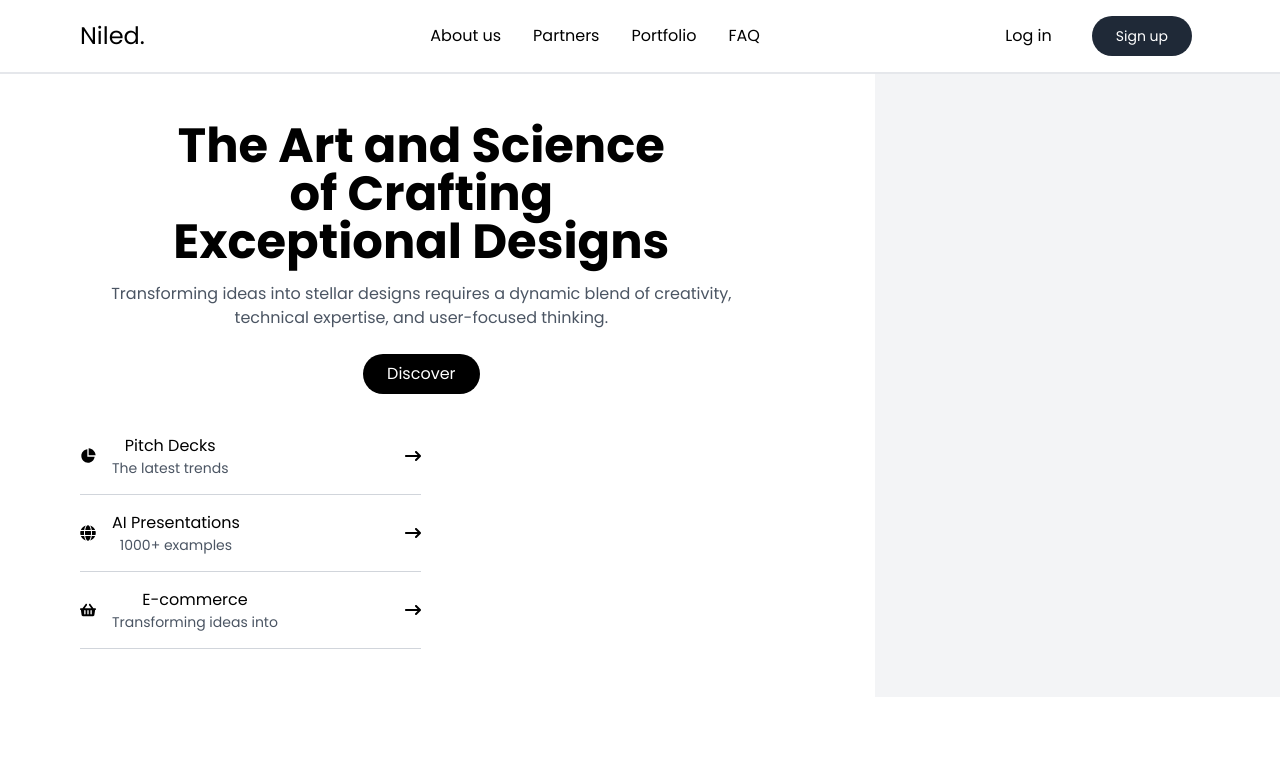
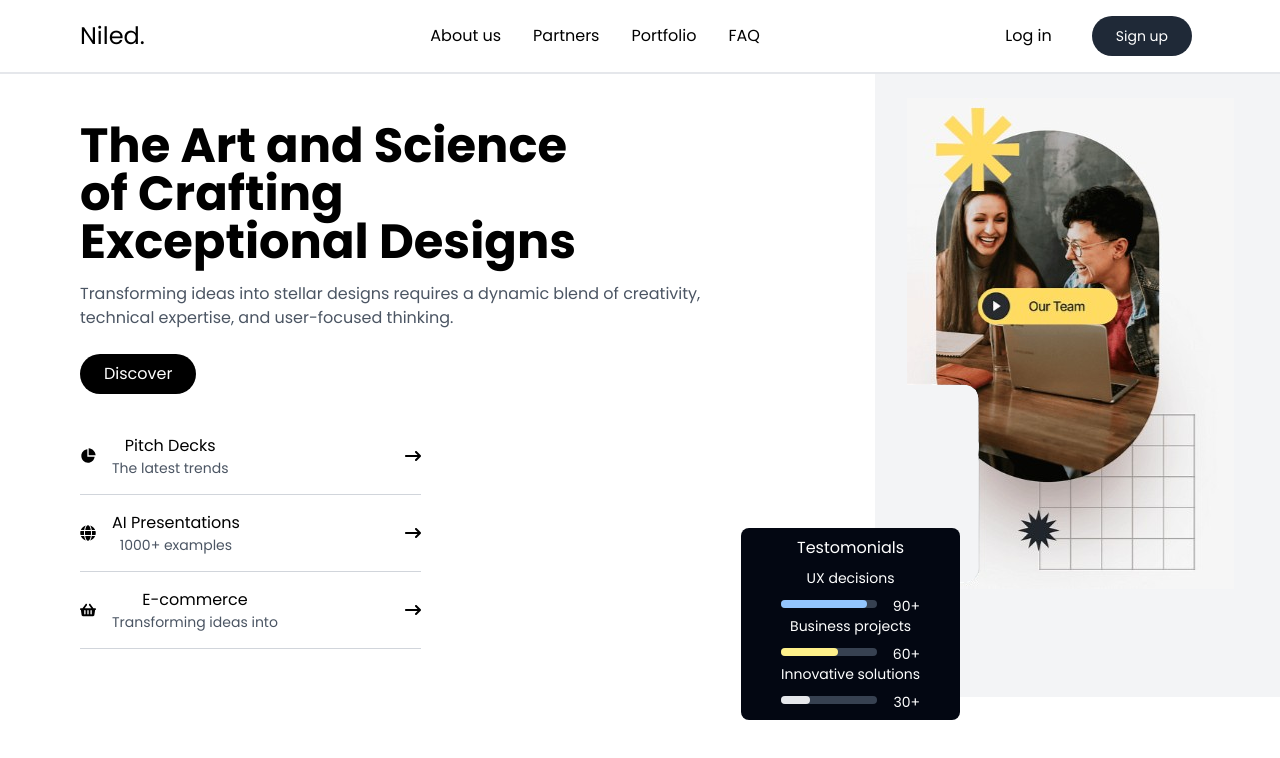
Before and after one commit to Amos-Bista/internproject, a React (Create React App) app: page / in a window 1280 px wide. Shown: the top 758 px of the page. Built offline with nearby package versions, Linux system fonts and the light colour scheme.

Commit message:
right section done

```diff
--- a/src/App.js
+++ b/src/App.js
@@ -1,7 +1,9 @@
-import logo from './logo.svg';
 import './App.css';
 import Header from './components/Header'
 import Content from './components/Content'
+import Testomonials from './components/Testomonials';
+
+
 
 function App() {
   return (
--- a/src/components/Content.jsx
+++ b/src/components/Content.jsx
@@ -1,30 +1,43 @@
 import React from 'react'
 import Services from './Services'
 import { RiPieChart2Fill } from "react-icons/ri";
-import { FaGlobe } from "react-icons/fa";
+import { FaGlobe, FaStar } from "react-icons/fa";
 import { FaShoppingBasket } from "react-icons/fa";
+import image from '../assets/image.png';
+import Testomonials from './Testomonials';
+
+
 
 const Content = () => {
     return (
         <main className='flex items-center justify-center'>
             <div className="grid grid-cols-1 md:grid-cols-3 gap-8 max-w-8xl">
                 <div className='md:col-span-2 bg-white px-20 py-12'>
-                <h1 className='text-5xl font-bold mb-4'>The Art and Science <br/> of Crafting <br/>Exceptional Designs</h1>
-                <p className='text-gray-600 mb-6'>Transforming ideas into stellar designs requires a dynamic blend of creativity, technical expertise, and user-focused thinking. </p>
+                    <h1 className='text-5xl font-bold mb-4 text-left'>The Art and Science <br /> of Crafting <br />Exceptional Designs</h1>
+                    <p className='text-gray-600 mb-6 text-left'>Transforming ideas into stellar designs requires a dynamic blend of creativity, technical expertise, and user-focused thinking. </p>
+                    <div className='text-left'>
                     <button className='bg-black text-white rounded-full py-2 px-6'>Discover</button>
+                    </div>
 
                     <div className='mt-10 space-y-4'>
                         <Services icon={<RiPieChart2Fill />}
-                     title='Pitch Decks' description='The latest trends'/>
-                    <Services icon={< FaGlobe/>}
+                            title='Pitch Decks' description='The latest trends' />
+                        <Services icon={< FaGlobe />}
                             title="AI Presentations" description="1000+ examples" />
-                    <Services icon={<FaShoppingBasket/>}
+                        <Services icon={<FaShoppingBasket />}
                             title="E-commerce" description="Transforming ideas into" />
                     </div>
                 </div>
 
                 <div className='flex flex-col justify-center items-center bg-gray-100 h-full w-full'>
                     <div className='relative w-full h-full'>
+                        <img src={image} className='px-8 py-6' />
+                    </div>
+                    <div className="absolute bottom-20 right-80 bg-gray-950 text-white p-2 rounded-lg">
+                        <h3 className='mb-2'>Testomonials</h3>
+                        <Testomonials title="UX decisions" score="90+" color="bg-blue-300" percentage='90%' />
+                        <Testomonials title="Business projects" score="60+" color='bg-yellow-200' percentage='60%' />
+                        <Testomonials title="Innovative solutions" score="30+" color='bg-gray-200' percentage='30%' />
                     </div>
 
                 </div>
--- /dev/null
+++ b/src/components/Testomonials.jsx
@@ -0,0 +1,20 @@
+import React from 'react'
+
+const Testomonials = ({title, score, color, percentage}) => {
+  return (
+    <div className='px-8 space-y-2'>
+        <p className='text-sm'>{title}</p>
+        <div className='flex space-x-4'>
+        <div className="w-full bg-gray-700 rounded-full h-2 mt-1">
+          <div
+            className={`h-2 rounded-full ${color}`}
+            style={{ width: percentage }}
+          ></div>
+        </div>
+        <p className='text-sm'>{score}</p>
+        </div>
+    </div>
+  )
+}
+
+export default Testomonials
```
Also changed, not shown: src/assets/image.png (added). Lines whose indentation alone changed are shown as unchanged.
